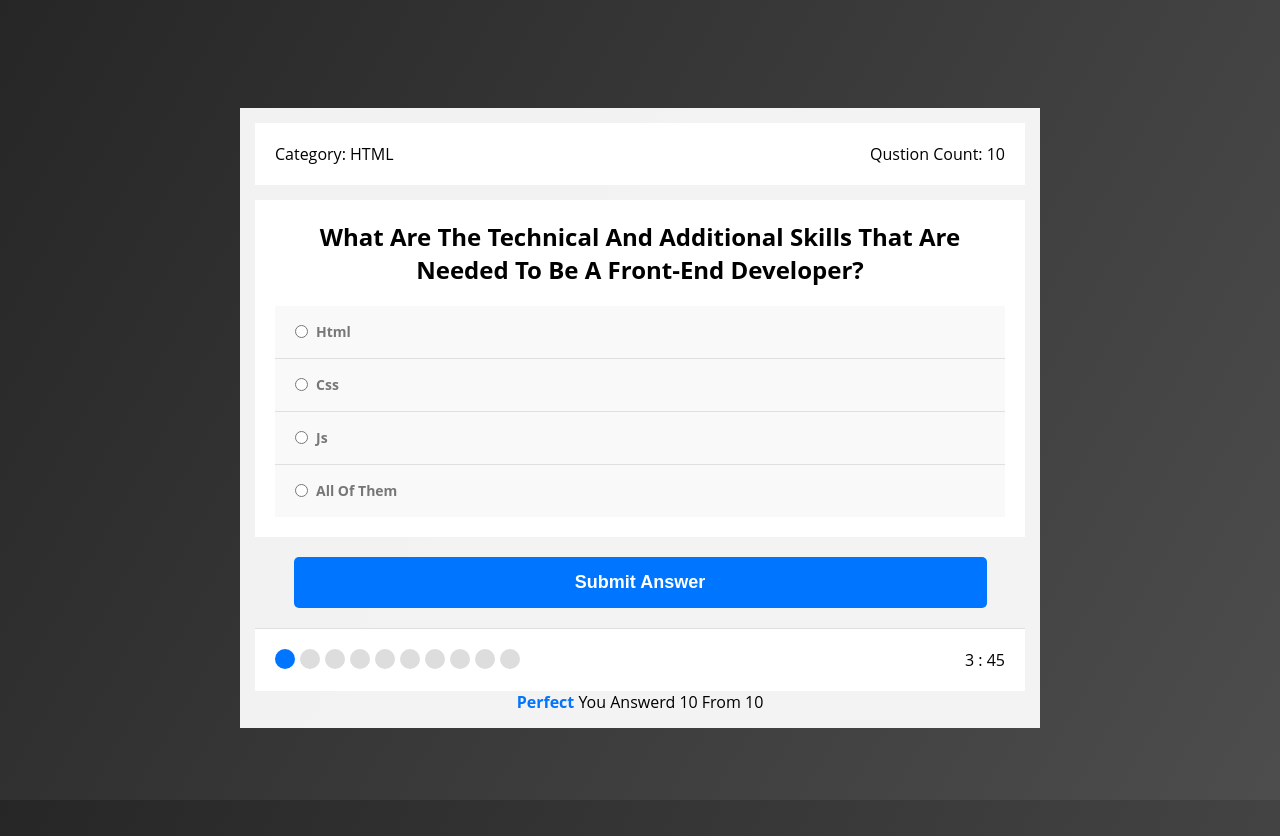
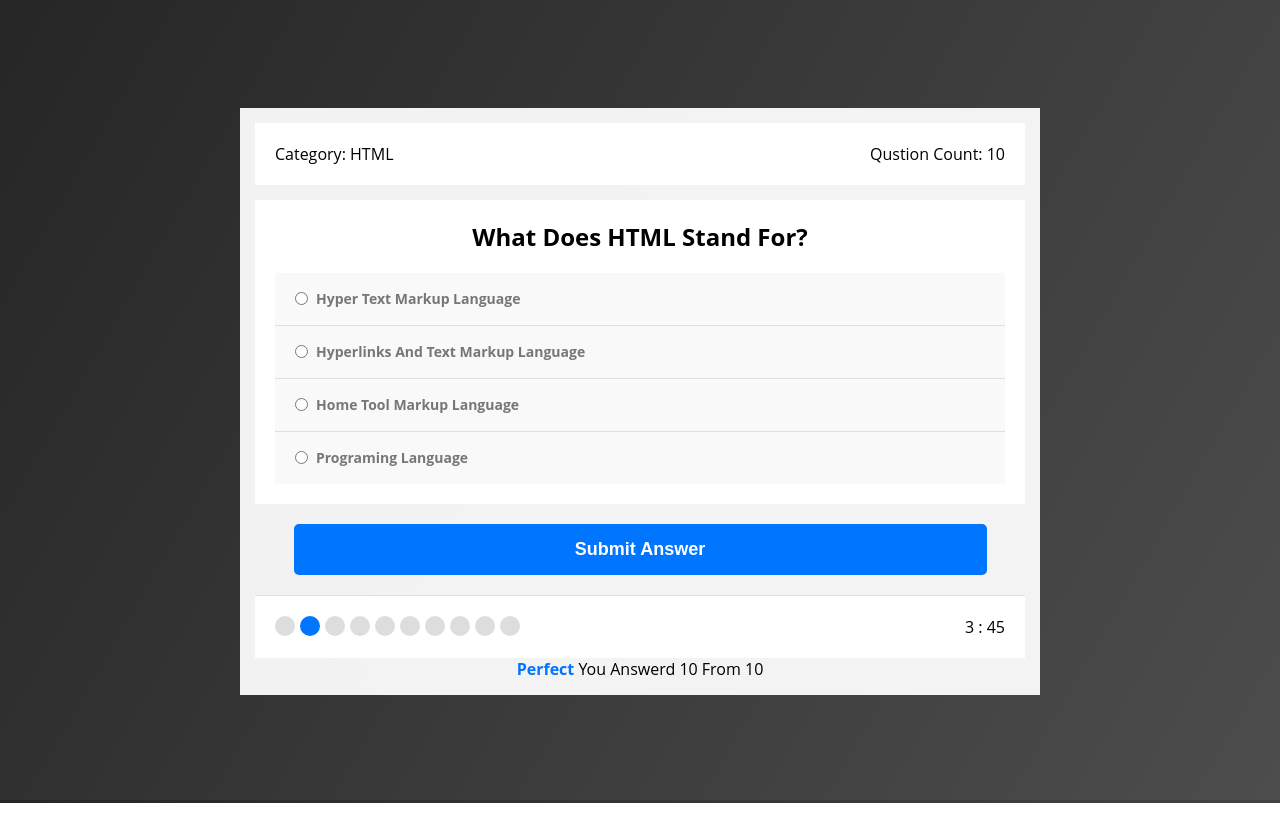
Before and after one commit to mo7amedehab97/Quiz-App, a plain HTML site: page html/qustions-page.html in a window 1280 px wide. Both pictures are taken after a click on the button "Submit Answer". After the commit the page ends 803 px from the top, so only its background shows below. Drawn offline with Linux system fonts and the light colour scheme.

Commit message:
Revert "Revert "24 get next question and handle bullets""

```diff
--- a/js /qustion-page.js
+++ b/js /qustion-page.js
@@ -32,6 +32,17 @@ let rightAnswerCount = 0 ;
 
         // check the answer
         checkAnswers(rightAnswer, qustionlength)
+
+        //  empty the previous qustion
+        quizArea.textContent="";
+        answersArea.textContent="";
+
+        // add qustion data function
+        addQustionData(data[currentIndex],qustionlength)
+
+        // handele bullets class
+        handleBullets()
+
       })
     } )
     .catch((error) => {
@@ -110,3 +121,18 @@ let rightAnswerCount = 0 ;
 
       }
     }
+
+    function handleBullets(){
+      let bulletSpans = document.querySelectorAll(".bullets .spans span");
+      let arrOfSpans = Array.from(bulletSpans)
+      console.log(arrOfSpans)
+      arrOfSpans.forEach((span, index)=>{
+        if(currentIndex === index){
+          span.className ="on"
+        }
+        else{
+          span.className = "off"
+        }
+
+      })
+    }
--- a/style/qustion-page.css
+++ b/style/qustion-page.css
@@ -99,6 +99,9 @@ body{
 .quiz-app .bullets .spans span.on{
     background-color: #0075ff;
 }
+.quiz-app .bullets .spans span.off{
+    background-color: #DDD;
+}
 .quiz-app .result span{
     font-weight: bold;
 }
```
